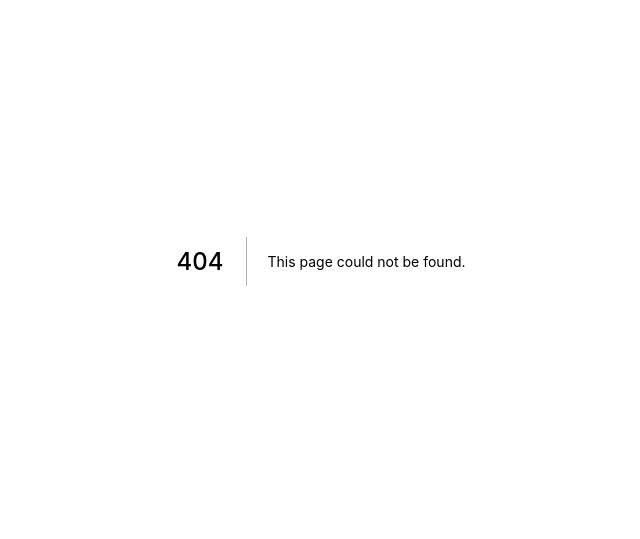
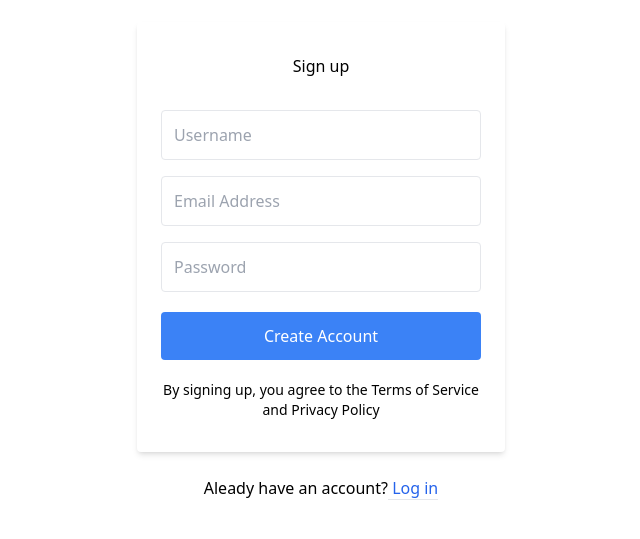
Before and after one commit to ryutaro-0907/twitter-clone, a Next.js app in the folder frontend/: page /signup in a window 1280 px wide. Before the commit this address had no page. Shown: the part 139-678 px from the top of the page, without its empty margins (319-959 px from the left). Built offline with nearby package versions, Linux system fonts and the light colour scheme.

Commit message:
add login and signgup page (need to config back)

```diff
--- a/frontend/components/Tweet.tsx
+++ b/frontend/components/Tweet.tsx
@@ -9,9 +9,7 @@
 } from '@heroicons/react/outline';
 
 import { useState, useEffect } from 'react';
-import { useSession } from 'next-auth/react';
 import toast from 'react-hot-toast';
-import internal from 'stream';
 
 
 interface Props {
--- /dev/null
+++ b/frontend/pages/login.tsx
@@ -0,0 +1,58 @@
+import { useState, useEffect } from 'react';
+
+function login() {
+    const [email, setEmail] = useState('')
+    const [password, setPassword] = useState('')
+
+    const submitAndGetSession = () => {
+        console.log('logging in')
+        // getting session if user exists.
+
+    }
+
+
+    return (
+      <div>
+          <div className="bg-grey-lighter min-h-screen flex flex-col">
+              <div className="container max-w-sm mx-auto flex-1
+              flex flex-col items-center justify-center px-2">
+                  <div className="bg-white px-6 py-8 rounded shadow-md text-black w-full">
+                  <h1 className="mb-8 text3xl text-center">Log in</h1>
+                  <form className="">
+                      <input
+                          value={email}
+                          onChange={e => setEmail(e.target.value)}
+                          type="text"
+                          className="block border border-grey-light w-full p-3 rounded mb-4"
+                          name="email"
+                          placeholder="Email Address"
+                           />
+                      <input
+                          value={password}
+                          onChange={e => setPassword(e.target.value)}
+                          type="password"
+                          className="block border border-gray-light w-full p-3 rounded mb-4"
+                          name="password"
+                          placeholder="Password"
+                           />
+                      <button
+                          type="submit"
+                          disabled={!email || !password}
+                          className="w-full text-center py-3 rounded
+                           bg-blue-500 text-white
+                           hober:bg-blue-200 focus:outline-none my-1">
+                             Log in
+                      </button>
+                  </form>
+                  </div>
+                  <div className="text-grey-dark mt-6">
+                      Don't have an account?
+                      <a className="no-underline border-b border-blue text-blue-600" href="../signup"> Sign up!</a>
+                  </div>
+              </div>
+          </div>
+      </div>
+    )
+  }
+
+  export default login
--- /dev/null
+++ b/frontend/pages/signup.tsx
@@ -0,0 +1,64 @@
+import { useState, useEffect } from 'react';
+
+function signup() {
+    const [email, setEmail] = useState('')
+    const [password, setPassword] = useState('')
+    const [username, setUsername] = useState('')
+
+  return (
+    <div>
+        <div className="bg-grey-lighter min-h-screen flex flex-col">
+            <div className="container max-w-sm mx-auto flex-1
+            flex flex-col items-center justify-center px-2">
+                <div className="bg-white px-6 py-8 rounded shadow-md text-black w-full">
+                <h1 className="mb-8 text3xl text-center">Sign up</h1>
+                <form className="">
+                    <input
+                        value={username}
+                        onChange={e => setUsername(e.target.value)}
+                        type="text"
+                        className="block border border-grey-light w-full p-3 rounded mb-4"
+                        name="username"
+                        placeholder="Username"
+                         />
+                    <input
+                        value={email}
+                        onChange={e => setEmail(e.target.value)}
+                        type="text"
+                        className="block border border-grey-light w-full p-3 rounded mb-4"
+                        name="email"
+                        placeholder="Email Address"
+                         />
+                    <input
+                        value={password}
+                        onChange={e => setPassword(e.target.value)}
+                        type="password"
+                        className="block border border-gray-light w-full p-3 rounded mb-4"
+                        name="password"
+                        placeholder="Password"
+                         />
+                    <button
+                        type="submit"
+                        disabled={!username || !email || !password}
+                        className="w-full text-center py-3 rounded
+                         bg-blue-500 text-white
+                         hober:bg-blue-200 focus:outline-none my-1">
+                            Create Account
+                    </button>
+                </form>
+                    <div className="text-center text-sm text-grey-dark mt-4">
+                        By signing up, you agree to <a className="" href="">the Terms of Service</a> and Privacy Policy
+                    </div>
+
+                </div>
+                <div className="text-grey-dark mt-6">
+                    Aleady have an account?
+                    <a className="no-underline border-b border-blue text-blue-600" href="../login"> Log in</a>
+                </div>
+            </div>
+        </div>
+    </div>
+  )
+}
+
+export default signup
```
